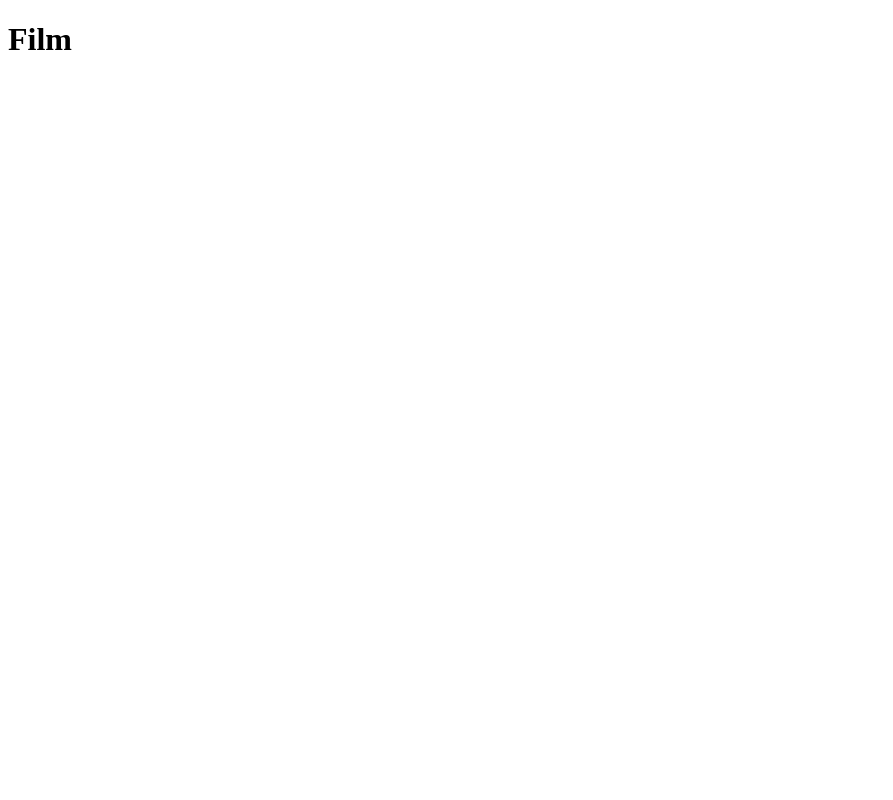
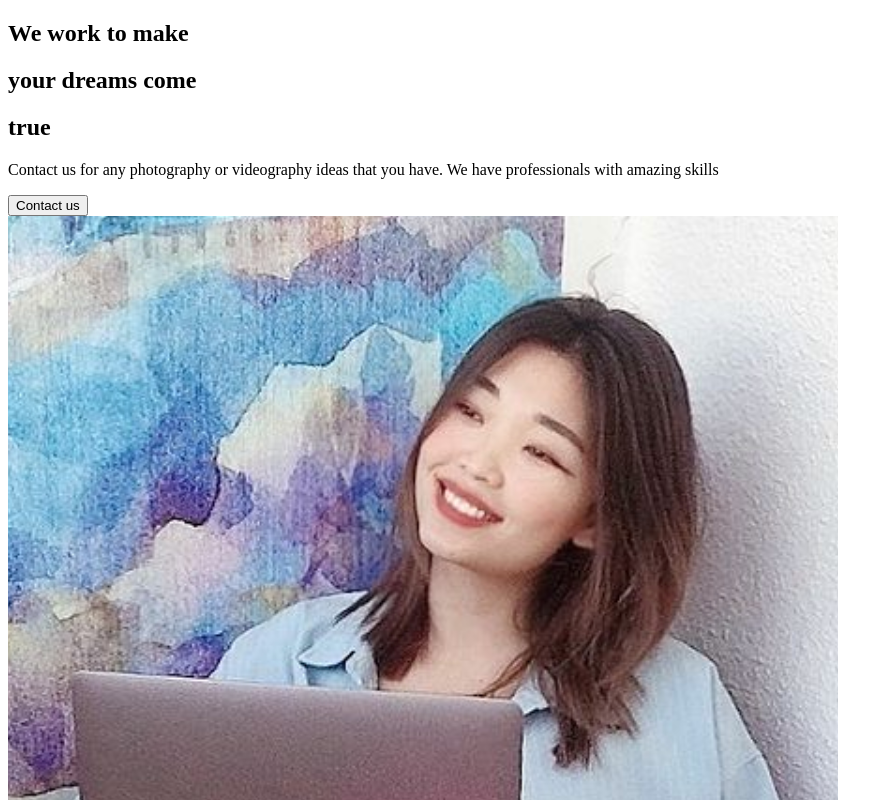
Before and after one commit to marinamuse/mk-resume, a React (Create React App) app: page / in a window 1280 px wide. Shown: the top 800 px of the page, without its empty margins (0-893 px from the left). Built offline with nearby package versions, Linux system fonts and the light colour scheme.

Commit message:
add about section

```diff
--- a/src/App.js
+++ b/src/App.js
@@ -1,9 +1,9 @@
-
+import AboutUs from './pages/AboutUs';
 
 function App() {
   return (
     <div className="App">
-      <h1>Film</h1>
+      <AboutUs />
     </div>
   );
 }
--- /dev/null
+++ b/src/components/AboutSection.js
@@ -0,0 +1,31 @@
+import React from 'react';
+import profile from '../img/profile.png';
+
+const AboutSection = () => {
+    return(
+        <div>
+            <div className="description">
+                <div className="title">
+                    <div className="hide">
+                        <h2>We work to make</h2>
+                    </div>
+                    <div className="hide">
+                        <h2>your <span>dreams</span> come</h2>
+                    </div>
+                    <div className="hide">
+                        <h2>true</h2>
+                    </div>
+                </div>
+                <p>
+                    Contact us for any photography or videography ideas that you have. We have professionals with amazing skills
+                </p>
+                <button>Contact us</button>
+            </div>
+            <div className="image">
+                <img src={profile} alt="profile-pic"></img>
+            </div>
+        </div>
+    )
+}
+
+export default AboutSection;
--- /dev/null
+++ b/src/pages/AboutUs.js
@@ -0,0 +1,10 @@
+import React from 'react';
+import AboutSection from '../components/AboutSection';
+
+const AboutUs = () => {
+    return(
+        <AboutSection />
+    )
+}
+
+export default AboutUs;
```
Also changed, not shown: src/img/profile.png (added), 1 other file (tests, documents, lock files or other folders).
